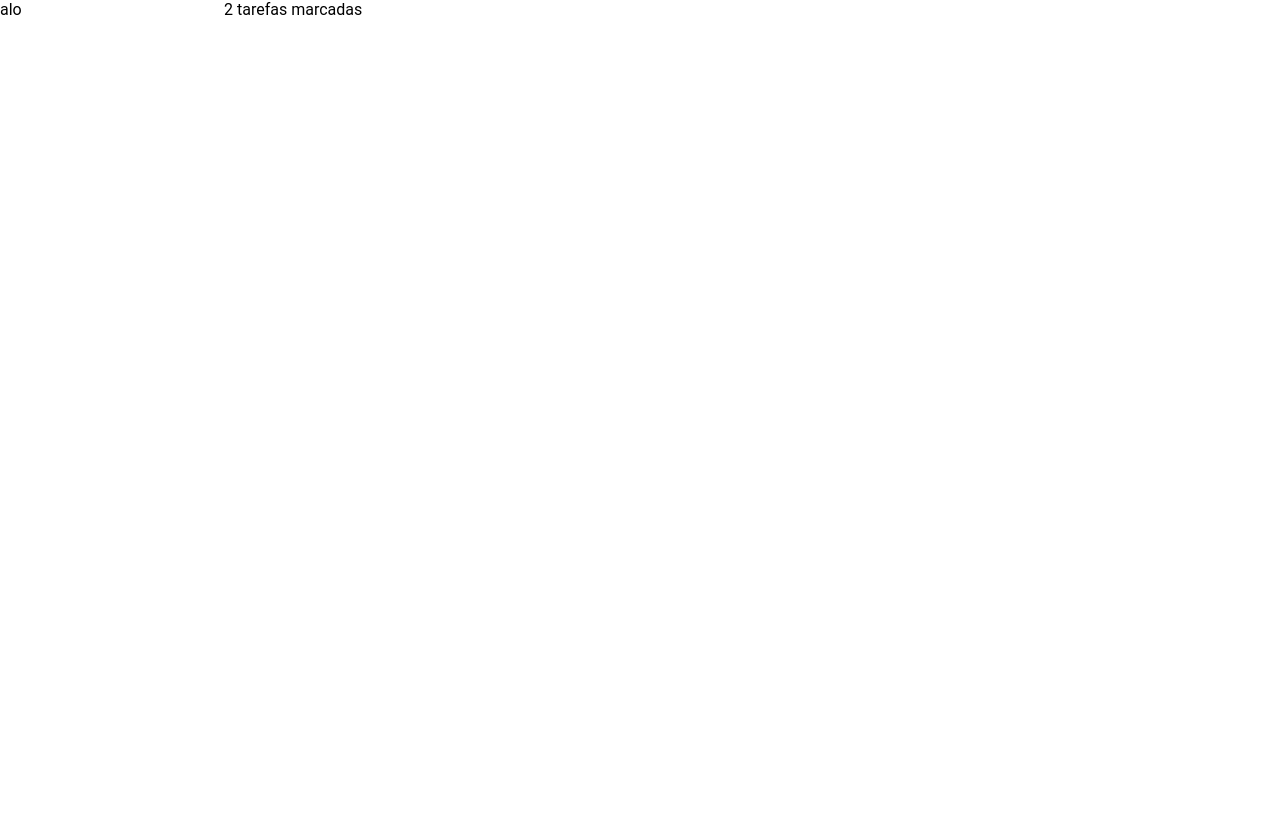
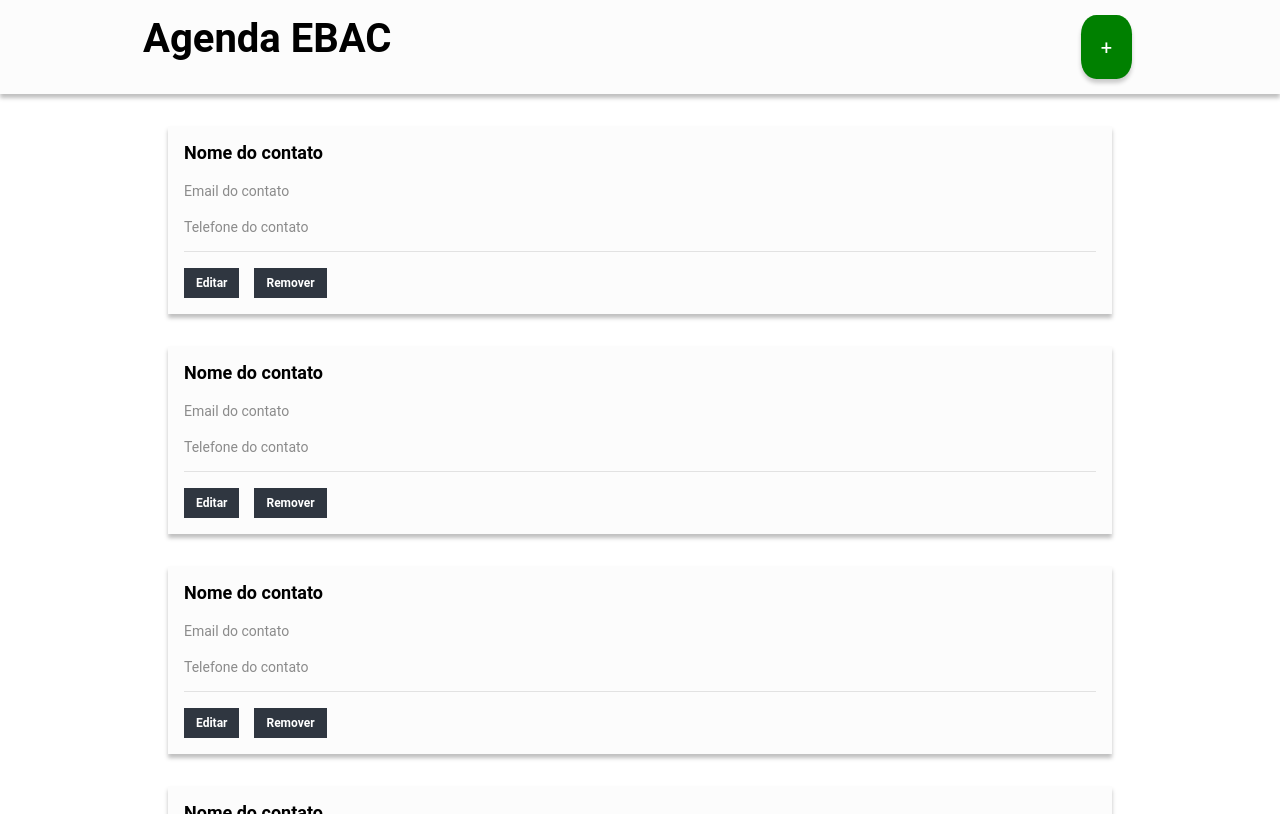
Before and after one commit to jrampo/agenda_ebac, a React (Create React App) app: page / in a window 1280 px wide. Built offline with nearby package versions, Linux system fonts and the light colour scheme.

Commit message:
base agenda + contacts + style + buttons

```diff
--- a/src/App.tsx
+++ b/src/App.tsx
@@ -1,17 +1,17 @@
 import React from "react";
 import EstiloGlobal, { Container } from "./styles/index.ts";
-import BarraLateral from "./containers/BarraLateral/index.tsx";
-import ListaDeTarefas from "./containers/ListaDeTarefa/index.tsx";
+import ListaDeContato from "./containers/ListaDeContato/index.tsx";
+import Header from "./containers/Header/index.tsx";
 
 function App() {
   return (
-    <>
+    <div>
       <EstiloGlobal />
+      <Header />
       <Container>
-        <BarraLateral />
-        <ListaDeTarefas />
+        <ListaDeContato />
       </Container>
-    </>
+    </div>
   );
 }
 
--- a/src/containers/BarraLateral/index.tsx
+++ /dev/null
@@ -1,5 +0,0 @@
-import React from "react";
-
-const BarraLateral = () => <aside>alo</aside>;
-
-export default BarraLateral;
--- /dev/null
+++ b/src/containers/Contato/index.tsx
@@ -0,0 +1,17 @@
+import React from "react";
+
+import * as S from "./styles.ts";
+
+const Contato = () => (
+  <S.Card>
+    <S.Nome>Nome do contato</S.Nome>
+    <S.Email>Email do contato</S.Email>
+    <S.Telefone>Telefone do contato</S.Telefone>
+    <S.BarraAcoes>
+      <S.Botao>Editar</S.Botao>
+      <S.Botao>Remover</S.Botao>
+    </S.BarraAcoes>
+  </S.Card>
+);
+
+export default Contato;
--- /dev/null
+++ b/src/containers/Contato/styles.ts
@@ -0,0 +1,48 @@
+import styled from "styled-components";
+
+export const Card = styled.div`
+  background-color: #fcfcfc;
+  box-shadow: 0px 4px 4px rgba(0, 0, 0, 0.25);
+  padding: 16px;
+  margin-bottom: 32px;
+
+  margin-top: 32px;
+`;
+
+export const Nome = styled.h3`
+  font-size: 18px;
+  font-weight: bold;
+`;
+
+export const Email = styled.div`
+  color: #8b8b8b;
+  font-size: 14px;
+  line-height: 24px;
+  display: block;
+  width: 100%;
+  margin-bottom: 16px;
+  margin-top: 16px;
+`;
+
+export const Telefone = styled.div`
+  color: #8b8b8b;
+  line-heigh: 24px;
+  font-size: 14px;
+  margin-bottom: 16px;
+`;
+
+export const BarraAcoes = styled.div`
+  border-top: 1px solid rgba(0, 0, 0, 0.1);
+  padding-top: 16px;
+`;
+
+export const Botao = styled.button`
+  font-weight: bold;
+  font-size: 12px;
+  color: #fff;
+  padding: 8px 12px;
+  border: none;
+  cursor: pointer;
+  background-color: #2f3640;
+  margin-right: 15px;
+`;
--- /dev/null
+++ b/src/containers/Header/index.tsx
@@ -0,0 +1,13 @@
+import React from "react";
+import * as S from "./styles.ts";
+
+const Header = () => (
+  <S.HeaderBody>
+    <S.Container>
+      <S.Title>Agenda EBAC</S.Title>
+      <S.Botao>+</S.Botao>
+    </S.Container>
+  </S.HeaderBody>
+);
+
+export default Header;
--- /dev/null
+++ b/src/containers/Header/styles.ts
@@ -0,0 +1,29 @@
+import styled from "styled-components";
+
+export const HeaderBody = styled.div`
+  background-color: #fcfcfc;
+  box-shadow: 0px 4px 4px rgba(0, 0, 0, 0.25);
+`;
+
+export const Title = styled.h2`
+  font-size: 40px;
+`;
+
+export const Container = styled.div`
+  display: flex;
+  justify-content: space-between;
+  max-width: 1024px;
+  margin: 0 auto;
+  padding: 15px;
+`;
+
+export const Botao = styled.button`
+  background-color: green;
+  border: none;
+  padding: 20px;
+  border-radius: 30%;
+  font-size: 20px;
+  color: #fff;
+  margin-right: 5px;
+  box-shadow: 0px 4px 4px rgba(0, 0, 0, 0.2);
+`;
--- /dev/null
+++ b/src/containers/ListaDeContato/index.tsx
@@ -0,0 +1,33 @@
+import React from "react";
+import Contato from "../Contato/index.tsx";
+import * as S from "./styles.ts";
+
+const ListaDeContatos = () => (
+  <S.Container>
+    <ul>
+      <li>
+        <Contato />
+      </li>
+      <li>
+        <Contato />
+      </li>
+      <li>
+        <Contato />
+      </li>
+      <li>
+        <Contato />
+      </li>
+      <li>
+        <Contato />
+      </li>
+      <li>
+        <Contato />
+      </li>
+      <li>
+        <Contato />
+      </li>
+    </ul>
+  </S.Container>
+);
+
+export default ListaDeContatos;
--- /dev/null
+++ b/src/containers/ListaDeContato/styles.ts
@@ -0,0 +1,7 @@
+import styled from "styled-components";
+
+export const Container = styled.main`
+  padding: 0 40px;
+  height: 90vh;
+  overflow-y: scroll;
+`;
--- a/src/containers/ListaDeTarefa/index.tsx
+++ /dev/null
@@ -1,9 +0,0 @@
-import React from "react";
-
-const ListaDeTarefas = () => (
-  <main>
-    <p>2 tarefas marcadas</p>
-  </main>
-);
-
-export default ListaDeTarefas;
--- a/src/styles/index.ts
+++ b/src/styles/index.ts
@@ -6,12 +6,13 @@
     padding: 0;
     box-sizing: border-box;
     font-family: Roboto, sans-serif;
+    list-style: none
 }
 `;
 
 export const Container = styled.div`
-  display: grid;
-  grid-template-columns: 224px auto;
+  max-width: 1024px;
+  margin: 0 auto;
 `;
 
 export default EstiloGlobal;
```
